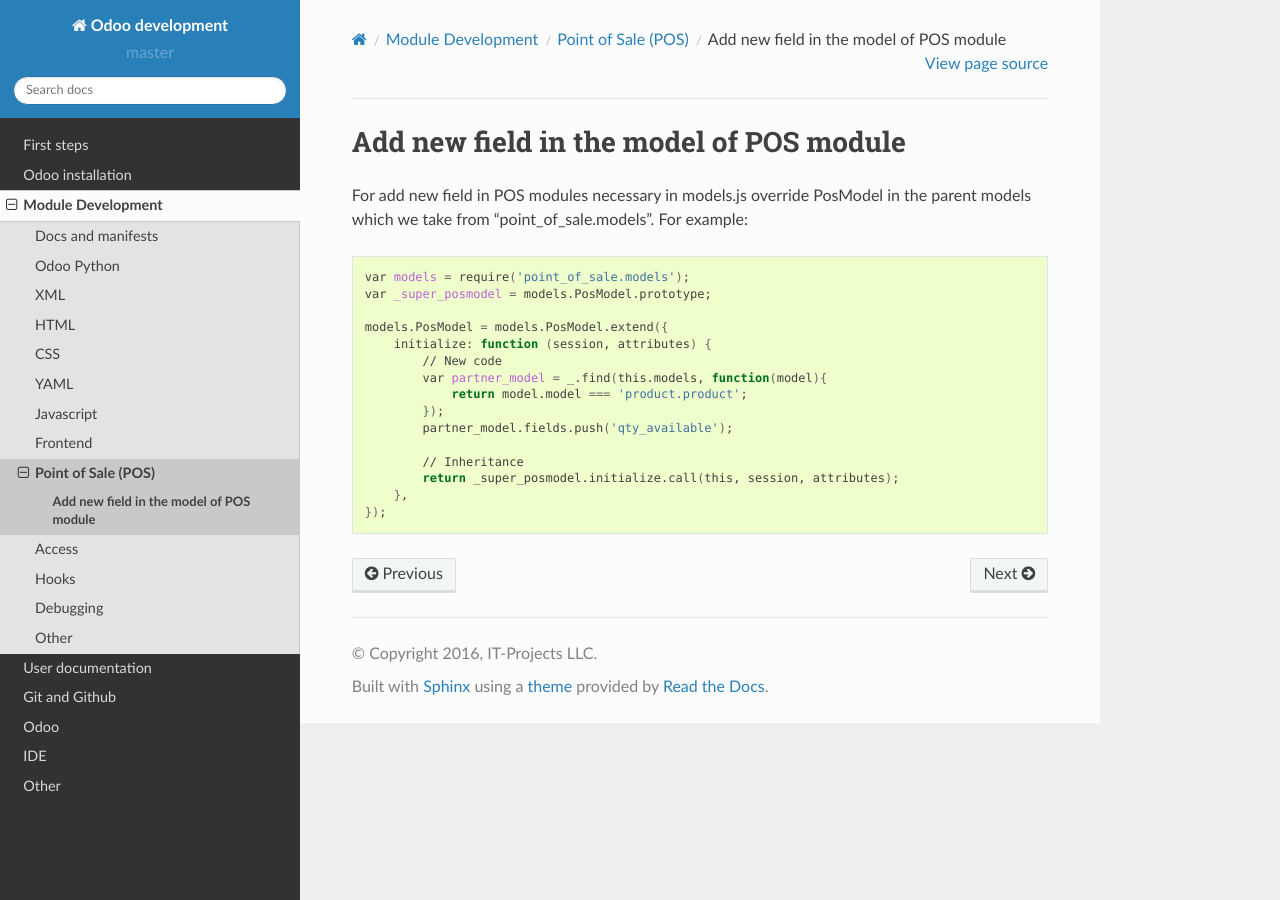
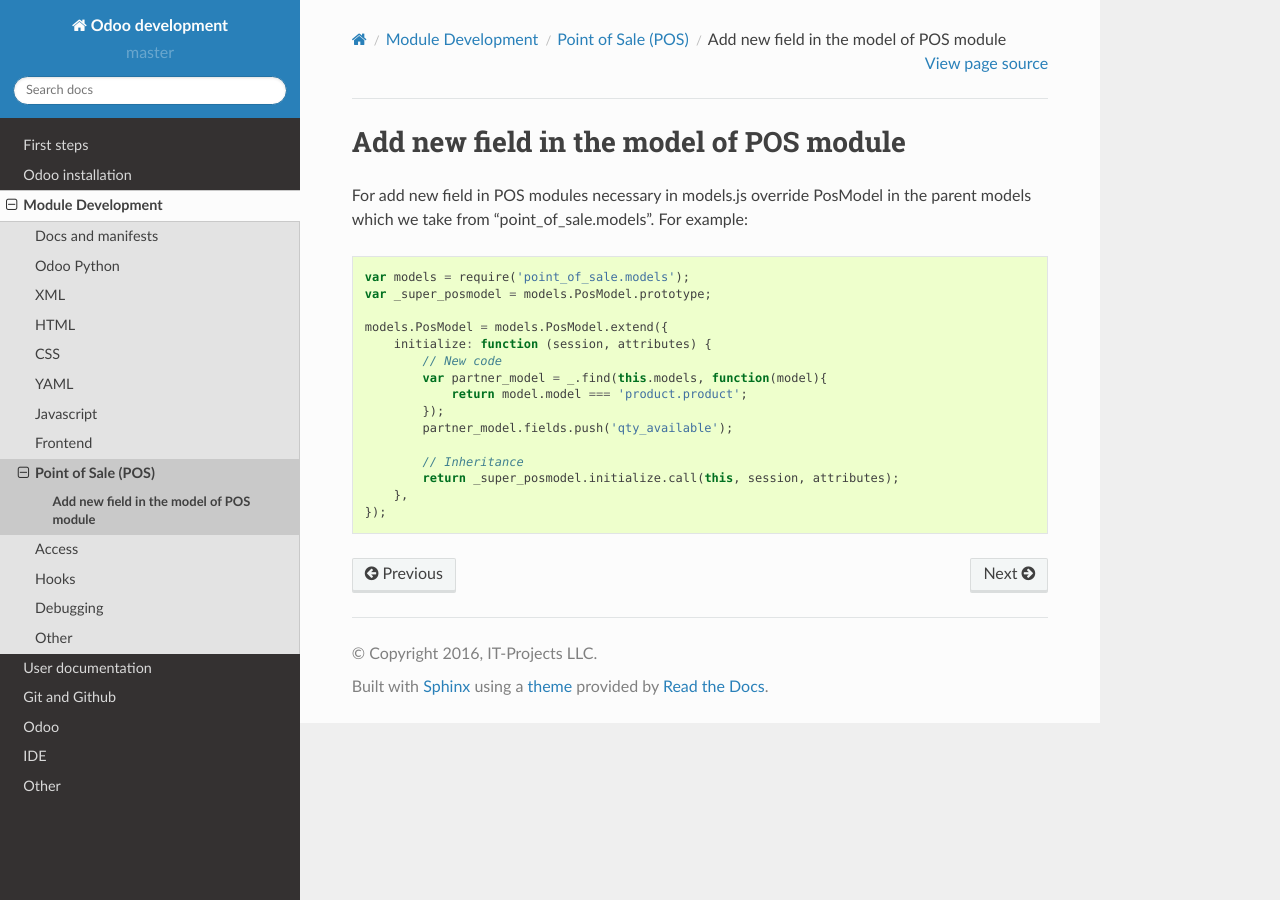
Before and after one commit to itpp-labs/odoo-development, a Sphinx documentation site: the page built from docs/dev/pos/add_field.rst, in a window 1280 px wide. Built offline with Sphinx 7.4.7 and the Read the Docs theme 2.0.0, drawn with Linux system fonts in a browser that asks for light colours; pages that are not in the unit, such as notebooks, are missing from menus.

Commit message:
[DOC] change shell to js

```diff
--- a/docs/dev/pos/add_field.rst
+++ b/docs/dev/pos/add_field.rst
@@ -3,7 +3,7 @@ Add new field in the model of POS module
 
 For add new field in POS modules necessary in models.js override PosModel in the parent models which we take from "point_of_sale.models". For example:
 
-.. code-block:: shell
+.. code-block:: js
 
     var models = require('point_of_sale.models');
     var _super_posmodel = models.PosModel.prototype;
```
